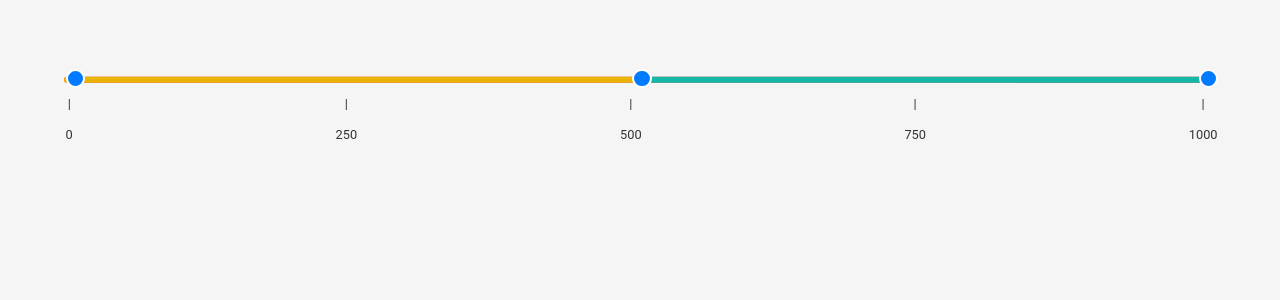
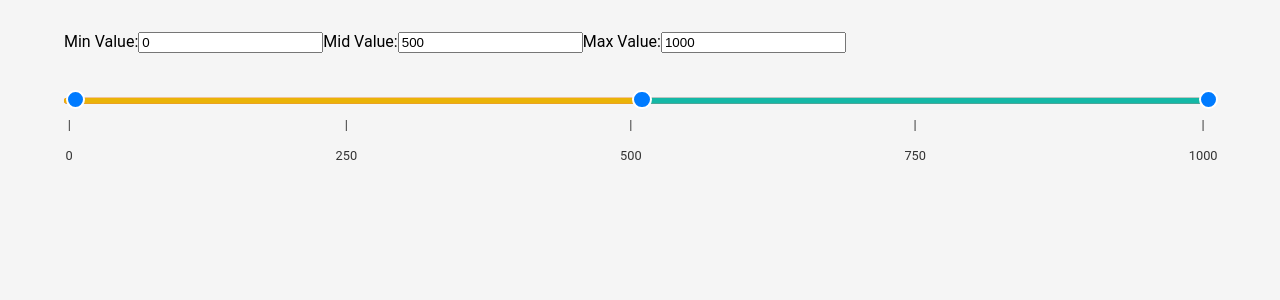
Before and after one commit to jaimeneeves/snippets, a React (Vite) app in the folder react/MultiRangeSlider/: page / in a window 1280 px wide. Shown: the top 300 px of the page. Built offline with nearby package versions, Linux system fonts and the light colour scheme.

Commit message:
adição dosinputs

```diff
--- a/react/MultiRangeSlider/src/App.jsx
+++ b/react/MultiRangeSlider/src/App.jsx
@@ -1,4 +1,4 @@
-import { useState } from 'react'
+import { useState, useCallback } from 'react'
 import reactLogo from './assets/react.svg'
 import viteLogo from '/vite.svg'
 import MultiRangeSlider from './MultiRangeSlider'
@@ -12,13 +12,57 @@ function App() {
     max: 1000
   })
 
-  const handleChange = (values) => {
-    console.log(values)
-  }
+  const handleSliderChange = useCallback((newValues) => {
+    // Apenas atualiza o estado se os valores forem diferentes
+    if (newValues.min !== sliderValues.min || newValues.mid !== sliderValues.mid || newValues.max !== sliderValues.max) {
+      setSliderValues(newValues);
+    }
+  }, [sliderValues]);
+
+  const handleInputChange = (e) => {
+    const { name, value } = e.target;
+    setSliderValues((prevValues) => ({
+      ...prevValues,
+      [name]: Number(value),
+    }));
+  };
 
   return (
     <>
-      <MultiRangeSlider min={0} max={1000} onChange={handleChange} />
+      <div>
+        <label>
+          Min Value:
+          <input
+            type="number"
+            name="min"
+            value={sliderValues.min}
+            onChange={handleInputChange}
+          />
+        </label>
+        <label>
+          Mid Value:
+          <input
+            type="number"
+            name="mid"
+            value={sliderValues.mid}
+            onChange={handleInputChange}
+          />
+        </label>
+        <label>
+          Max Value:
+          <input
+            type="number"
+            name="max"
+            value={sliderValues.max}
+            onChange={handleInputChange}
+          />
+        </label>
+      </div>
+      <MultiRangeSlider
+        min={0}
+        // mid={sliderValues.mid}
+        max={1000}
+        onChange={handleSliderChange} />
     </>
   )
 }
--- a/react/MultiRangeSlider/src/MultiRangeSlider/index.jsx
+++ b/react/MultiRangeSlider/src/MultiRangeSlider/index.jsx
@@ -17,13 +17,20 @@ const MultiRangeSlider = ({ min, max, onChange }) => {
   const maxValRef = useRef(null);
   const rangeMinToMid = useRef(null);
   const rangeMidToMax = useRef(null);
-  const rangeMaxToEnd = useRef(null); // Nova referência para o último range
+  const rangeMaxToEnd = useRef(null);
 
   // Função para calcular a porcentagem
   const getPercent = useCallback(
     (value) => Math.round(((value - min) / (max - min)) * 100),
     [min, max]
   );
+
+  const handleSliderChangeEnd = () => {
+    onChange({ min: minVal, mid: midVal, max: maxVal });
+    setShowMinTooltip(false);
+    setShowMidTooltip(false);
+    setShowMaxTooltip(false);
+  };
 
   // Atualizar a faixa entre min e mid
   useEffect(() => {
@@ -63,11 +70,6 @@ const MultiRangeSlider = ({ min, max, onChange }) => {
     }
   }, [maxVal, getPercent]);
 
-  // Obter valores atualizados sempre que o estado mudar
-  useEffect(() => {
-    onChange({ min: minVal, mid: midVal, max: maxVal });
-  }, [minVal, midVal, maxVal, onChange]);
-
   return (
     <div className="container">
 
@@ -81,7 +83,9 @@ const MultiRangeSlider = ({ min, max, onChange }) => {
         value={minVal}
         ref={minValRef}
         onMouseDown={() => setShowMinTooltip(true)}
-        onMouseUp={() => setShowMinTooltip(false)}
+        onMouseUp={handleSliderChangeEnd}
+        onTouchEnd={handleSliderChangeEnd}
+        onTouchStart={() => setShowMaxTooltip(true)}
         onChange={(event) => {
           const value = Math.min(+event.target.value, midVal - 1);
           setMinVal(value);
@@ -98,7 +102,9 @@ const MultiRangeSlider = ({ min, max, onChange }) => {
         value={midVal}
         ref={midValRef}
         onMouseDown={() => setShowMidTooltip(true)}
-        onMouseUp={() => setShowMidTooltip(false)}
+        onMouseUp={handleSliderChangeEnd}
+        onTouchEnd={handleSliderChangeEnd}
+        onTouchStart={() => setShowMidTooltip(true)}
         onChange={(event) => {
           const value = Math.max(Math.min(+event.target.value, maxVal - 1), minVal + 1);
           setMidVal(value);
@@ -115,7 +121,9 @@ const MultiRangeSlider = ({ min, max, onChange }) => {
         value={maxVal}
         ref={maxValRef}
         onMouseDown={() => setShowMaxTooltip(true)}
-        onMouseUp={() => setShowMaxTooltip(false)}
+        onMouseUp={handleSliderChangeEnd}
+        onTouchStart={() => setShowMaxTooltip(true)}
+        onTouchEnd={handleSliderChangeEnd}
         onChange={(event) => {
           const value = Math.max(+event.target.value, midVal + 1);
           setMaxVal(value);
```
